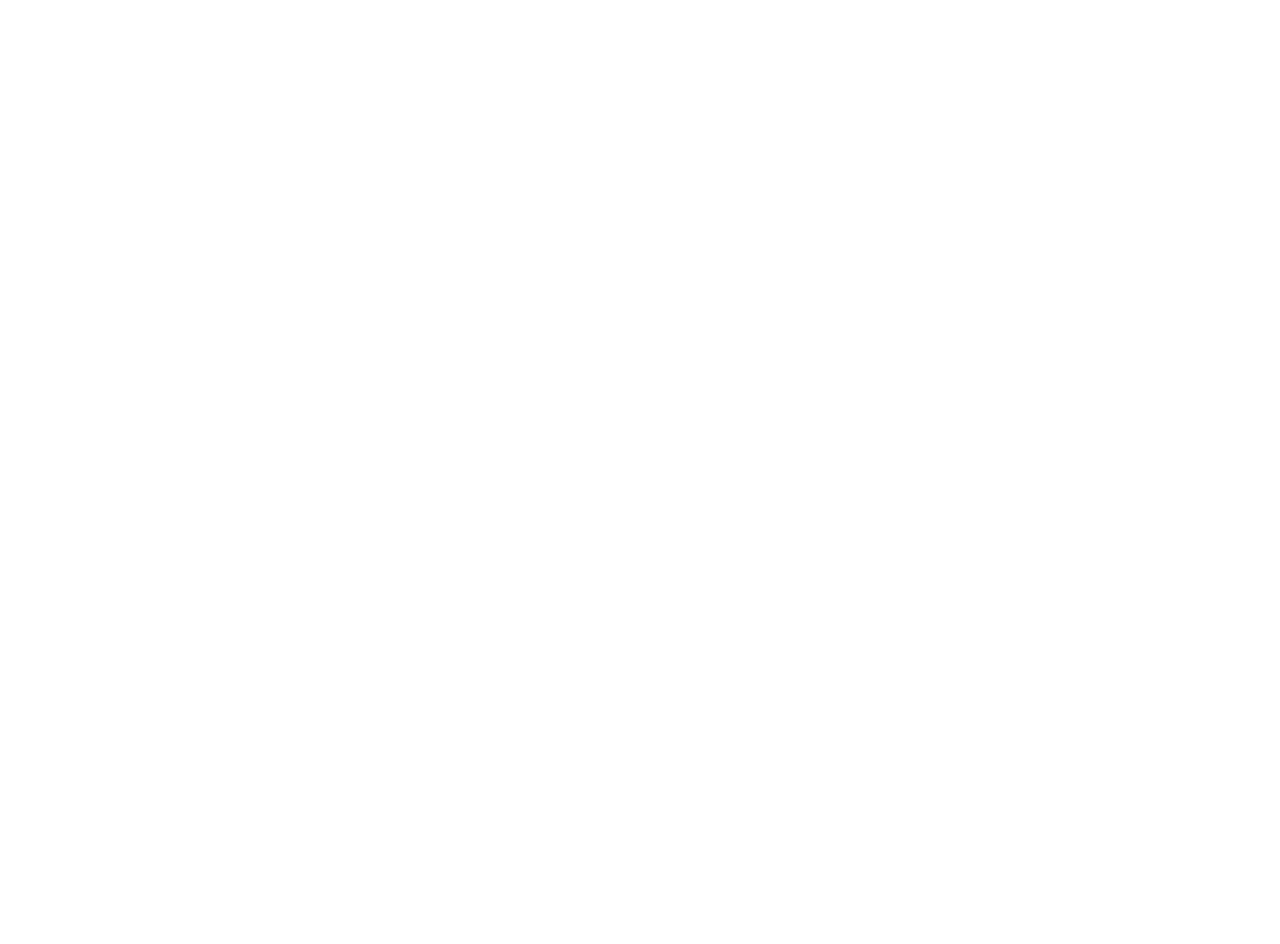
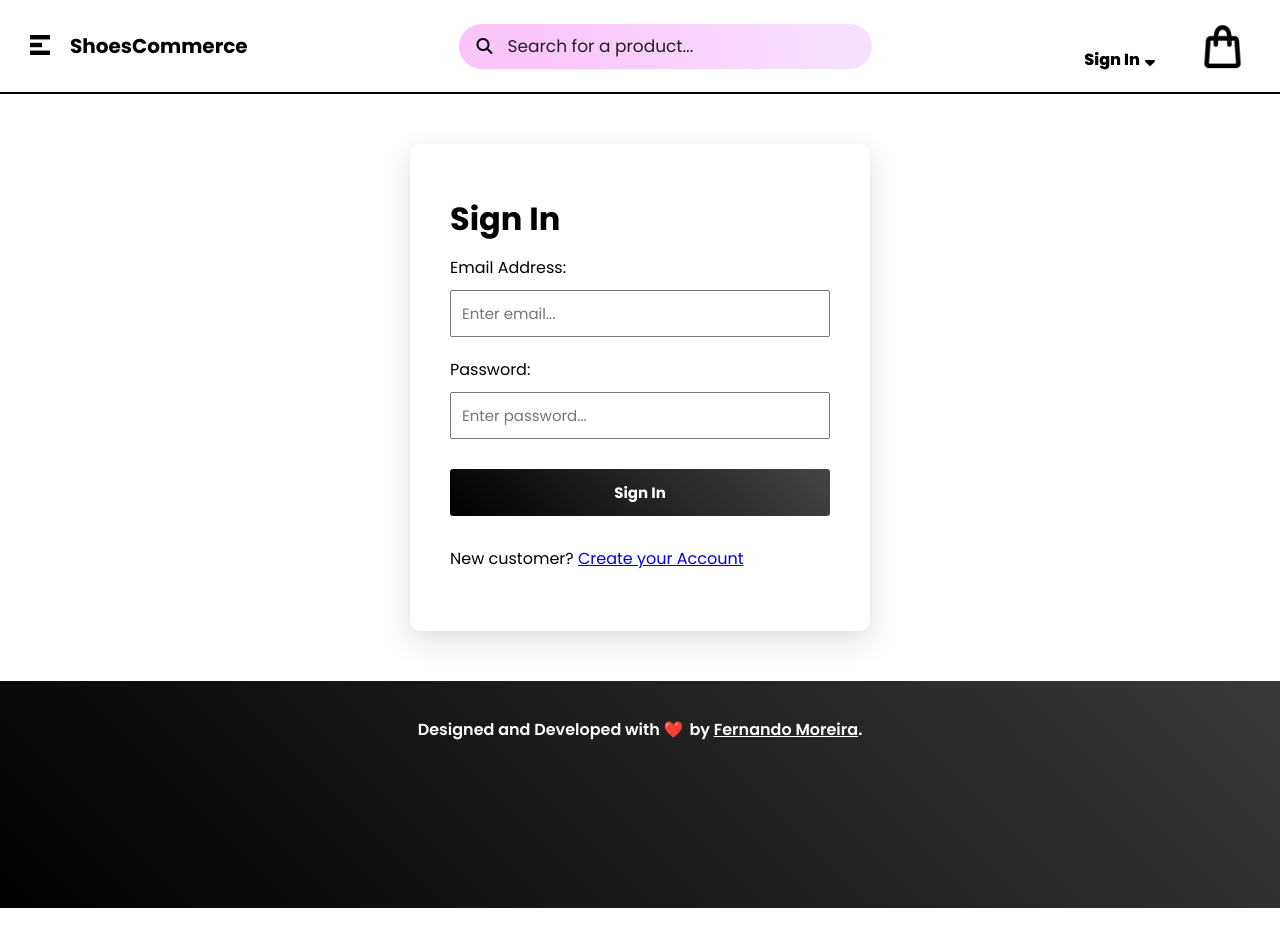
Before and after one commit to ofernandopro/shoes-commerce, a React (Create React App) app in the folder frontend/: page /signin in a window 1280 px wide. Before the commit the page ends 894 px from the top, so only its background shows below. Built offline with nearby package versions, Linux system fonts and the light colour scheme.

Commit message:
Implementing Signin Action

```diff
--- a/frontend/src/App.js
+++ b/frontend/src/App.js
@@ -3,14 +3,16 @@ import { BrowserRouter as Router, Switch, Route } from 'react-router-dom';
 import CartScreen from './screens/CartScreen';
 import HomeScreen from './screens/HomeScreen';
 import ProductScreen from './screens/ProductScreen';
+import SigninScreen from './screens/SigninScreen';
 
 function App() {
   return (
     <Router>
       <Switch>
         <Route exact path='/cart/:id?' component={CartScreen}></Route>
+        <Route exact path='/product/:id' component={ProductScreen} />
+        <Route path="/signin" component={SigninScreen} />
         <Route exact path="/" component={HomeScreen} />
-        <Route exact path='/product/:id' component={ProductScreen} />
       </Switch>
     </Router>
   );
--- /dev/null
+++ b/frontend/src/actions/userActions.js
@@ -0,0 +1,24 @@
+import Axios from 'axios';
+import { USER_SIGNIN_FAIL, USER_SIGNIN_REQUEST, USER_SIGNIN_SUCCESS, USER_SIGNOUT } from '../constants/userConstants';
+
+export const signin = (email, password) => async (dispatch) => {
+  dispatch({ type: USER_SIGNIN_REQUEST, payload: { email, password } });
+  try {
+    const { data } = await Axios.post('/api/users/signin', { email, password });
+    dispatch({ type: USER_SIGNIN_SUCCESS, payload: data });
+    localStorage.setItem('userInfo', JSON.stringify(data));
+  } catch (error) {
+    dispatch({
+      type: USER_SIGNIN_FAIL,
+      payload: error.response && error.response.data.message
+        ? error.response.data.message
+        : error.message,
+    });
+  }
+};
+
+export const signout = () => (dispatch) => {
+  localStorage.removeItem('userInfo');
+  localStorage.removeItem('cartItems');
+  dispatch({ type: USER_SIGNOUT });
+};
--- a/frontend/src/components/Footer/style.css
+++ b/frontend/src/components/Footer/style.css
@@ -3,6 +3,8 @@ footer {
   color: #ffffff;
   padding: 20px 0 150px 0;
   margin-top: 30px;
+  /*position: relative;
+  bottom: 0;*/
 }
 
 .row.center {
--- a/frontend/src/components/Header/index.js
+++ b/frontend/src/components/Header/index.js
@@ -1,14 +1,23 @@
 import React from 'react';
-import { useSelector } from 'react-redux';
+import { useDispatch, useSelector } from 'react-redux';
 import { Link } from 'react-router-dom';
 import './style.css';
 import MenuImg from '../../assets/menu.png';
 import CartImg from '../../assets/cart.png';
+import { signout } from '../../actions/userActions';
 
 function Header() {
 
   const cart = useSelector((state) => state.cart);
   const { cartItems } = cart;
+
+  const userSignin = useSelector((state) => state.userSignin);
+  const { userInfo } = userSignin;
+
+  const dispatch = useDispatch();
+  const signoutHandler = () => {
+    dispatch(signout());
+  }
 
   return (
     <header className="row">
@@ -22,7 +31,24 @@ function Header() {
       </div>
       <div>
         <div className="signin">
-          <Link className="sign-in-option" to="/signin">Sign In <i className="fas fa-sort-down"></i></Link>
+          {userInfo ? (
+            <div className="dropdown">
+              <Link className="sign-in-option" to="#">
+                {userInfo.name}
+                <i className="fas fa-sort-down"></i>
+              </Link>
+              <ul className="dropdown-content">
+                <Link to="#signout" onClick={signoutHandler}>
+                  Sign Out
+                </Link>
+              </ul>
+            </div>
+          ) : (
+              <Link className="sign-in-option" to="/signin">
+                Sign In
+                <i className="fas fa-sort-down"></i>
+              </Link>
+            )}
         </div>
         <div className="cart">
           <Link to="/cart">
--- a/frontend/src/components/Header/style.css
+++ b/frontend/src/components/Header/style.css
@@ -15,9 +15,6 @@ header a {
   text-decoration: none;
   font-weight: 600;
 }
-header a:hover {
-  color: #383b39;
-}
 
 a.brand {
   color: #000000;
@@ -32,6 +29,10 @@ a.sign-in-option {
   top: 0;
   margin-top: -20px;
   font-weight: 800;
+}
+
+.sign-in-option i {
+  margin-left: 5px;
 }
 
 img.menu-icon {
@@ -114,3 +115,31 @@ img.cart-icon {
   font-family: Poppins, Arial, Helvetica, sans-serif;
   font-weight: 800;
 }
+
+/* Dropdown: */
+
+.dropdown {
+  display: inline-block;
+  position: relative;
+}
+
+.dropdown-content {
+  position: absolute;
+  display: none;
+  right: 0;
+  min-width: 120px;
+  padding: 10px;
+  z-index: 1;
+  background-color: #ffffff;
+  border-bottom: 1px solid #000000;
+  border-left: 1px solid #000000;
+  border-right: 1px solid #000000;
+  margin: 0;
+  margin-top: 4px;
+  border-bottom-left-radius: 3px;
+  border-bottom-right-radius: 3px;
+}
+
+.dropdown:hover .dropdown-content {
+  display: block;
+}
--- /dev/null
+++ b/frontend/src/constants/userConstants.js
@@ -0,0 +1,4 @@
+export const USER_SIGNIN_REQUEST = 'USER_SIGNIN_REQUEST';
+export const USER_SIGNIN_SUCCESS = 'USER_SIGNIN_SUCCESS';
+export const USER_SIGNIN_FAIL = 'USER_SIGNIN_FAIL';
+export const USER_SIGNOUT = 'USER_SIGNOUT';
--- a/frontend/src/index.css
+++ b/frontend/src/index.css
@@ -220,6 +220,10 @@ body {
 }
 .alert-danger i {
   margin-right: 10px;
+
+}
+.alert-danger p {
+  display: inline-block;
 }
 .white-space-30{
   padding: 30px 0;
@@ -319,3 +323,51 @@ button.proceed-checkout-button:hover p {
   margin-left: 5px;
   transition: all ease 0.5s;
 }
+
+
+/* Signin Screen: */
+
+.form {
+  max-width: 400px;
+  margin: 0 auto;
+  padding: 20px 30px 50px 30px;
+  margin-top: 50px;
+  margin-bottom: 50px;
+  border-radius: 10px;
+  box-shadow: 0px 10px 30px #dddddd;
+}
+
+.form > div {
+  display: flex;
+  flex-direction: column;
+  margin: 10px;
+}
+
+.form label {
+  margin: 10px 0;
+  display: block;
+}
+
+
+
+.form input {
+  padding: 10px;
+  font-size: 15px;
+  font-family: Poppins, Arial, Helvetica, sans-serif;
+}
+
+.form .message-box {
+  margin-bottom: -40px;
+}
+
+.form button {
+  padding: 12px;
+  font-size: 15px;
+  font-family: Poppins, Arial, Helvetica, sans-serif;
+  color: #ffffff;
+  background: linear-gradient(45deg, #000000, #454545);
+  border: 0;
+  border-radius: 3px;
+  font-weight: 700;
+  cursor: pointer;
+}
--- /dev/null
+++ b/frontend/src/reducers/userReducers.js
@@ -0,0 +1,16 @@
+import { USER_SIGNIN_FAIL, USER_SIGNIN_REQUEST, USER_SIGNIN_SUCCESS, USER_SIGNOUT } from "../constants/userConstants";
+
+export const userSigninReducer = (state = {}, action) => {
+  switch (action.type) {
+    case USER_SIGNIN_REQUEST:
+      return { loading: true };
+    case USER_SIGNIN_SUCCESS:
+      return { loading: false, userInfo: action.payload };
+    case USER_SIGNIN_FAIL:
+      return { loading: false, error: action.payload };
+    case USER_SIGNOUT:
+      return {};
+    default:
+      return state;
+  }
+};
--- a/frontend/src/screens/CartScreen.js
+++ b/frontend/src/screens/CartScreen.js
@@ -119,6 +119,13 @@ function CartScreen(props) {
           </div>
         </div>
       </div>
+
+      <div className="back-to-result-link">
+        <i class="fas fa-arrow-left"></i>
+        <Link to="/">
+          <p>Back to Shopping</p>
+        </Link>
+      </div>
       <Footer />
     </Fragment>
   );
--- /dev/null
+++ b/frontend/src/screens/SigninScreen.js
@@ -0,0 +1,86 @@
+import React, { Fragment, useEffect, useState } from 'react';
+import Header from '../components/Header';
+import Footer from '../components/Footer';
+import { Link } from 'react-router-dom';
+import { useDispatch, useSelector } from 'react-redux';
+import { signin } from '../actions/userActions';
+import LoadingBox from '../components/LoadingBox';
+import MessageBox from '../components/MessageBox';
+
+function SigninScreen(props) {
+
+  const [email, setEmail] = useState('');
+  const [password, setPassword] = useState('');
+
+  const redirect = props.location.search
+    ? props.location.search.split('=')[1]
+    : '/';
+
+  const userSignin = useSelector((state) => state.userSignin);
+  const { userInfo, loading, error } = userSignin;
+
+  const dispatch = useDispatch();
+
+  const submitHandler = (e) => {
+    e.preventDefault();
+    dispatch(signin(email, password));
+  };
+
+  useEffect(() => {
+    if (userInfo) {
+      props.history.push(redirect);
+    }
+  }, [props.history, redirect, userInfo]);
+
+  return (
+    <Fragment>
+      <Header />
+      <form className="form" onSubmit={submitHandler}>
+        <div className="signin-title">
+          <h1>Sign In</h1>
+        </div>
+        <div className="message-box">
+          {loading && <LoadingBox></LoadingBox>}
+          {error && <MessageBox variant="danger">{error}</MessageBox>}
+        </div>
+        <div>
+          <label htmlFor="email">Email Address:</label>
+          <input
+            type="email"
+            id="email"
+            placeholder="Enter email..."
+            required
+            onChange={e => setEmail(e.target.value)}
+          ></input>
+        </div>
+
+        <div>
+          <label htmlFor="password">Password:</label>
+          <input
+            type="password"
+            id="password"
+            placeholder="Enter password..."
+            required
+            onChange={e => setPassword(e.target.value)}
+          ></input>
+        </div>
+        <div>
+          <label />
+          <button className="primary" type="submit">
+            Sign In
+            </button>
+        </div>
+        <div>
+          <label />
+          <div>
+            New customer? {' '}
+            <Link to="/register">Create your Account</Link>
+          </div>
+        </div>
+      </form>
+      <Footer />
+    </Fragment>
+  );
+}
+
+export default SigninScreen;
--- a/frontend/src/store.js
+++ b/frontend/src/store.js
@@ -2,18 +2,25 @@ import { applyMiddleware, createStore, compose, combineReducers } from 'redux';
 import thunk from 'redux-thunk';
 import { cartReducer } from './reducers/cartReducers';
 import { productDetailsReducer, productListReducer } from './reducers/productReducers';
+import { userSigninReducer } from './reducers/userReducers';
 
 const initialState = {
+  userSignin: {
+    userInfo: localStorage.getItem('userInfo')
+      ? JSON.parse(localStorage.getItem('userInfo'))
+      : null,
+  },
   cart: {
     cartItems: localStorage.getItem('cartItems')
       ? JSON.parse(localStorage.getItem('cartItems'))
       : [],
-  }
+  },
 };
 const reducer = combineReducers({
   productList: productListReducer,
   productDetails: productDetailsReducer,
-  cart: cartReducer
+  cart: cartReducer,
+  userSignin: userSigninReducer,
 });
 const composeEnhancer = window.__REDUX_DEVTOOLS_EXTENSION_COMPOSE__ || compose;
 const store = createStore(
```
Also changed, not shown: 2 other files (tests, documents, lock files or other folders).
